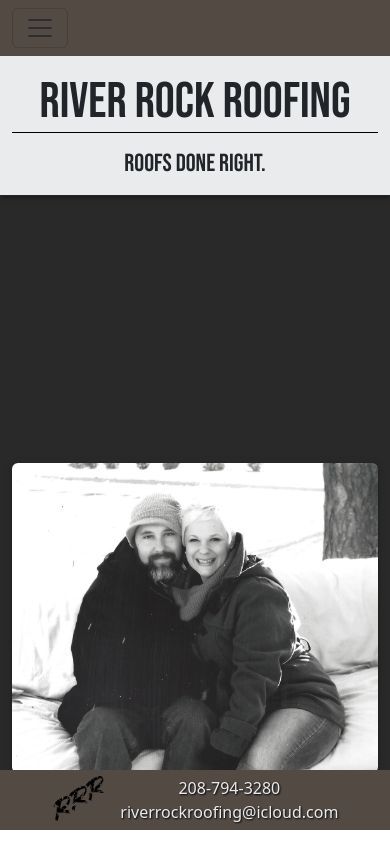
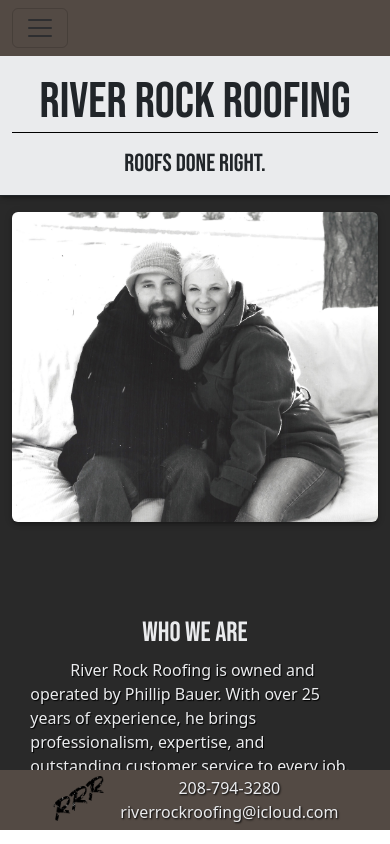
Before and after one commit to JoeCalvi/rrr_website, a Vue app in the folder client/: page /about in a window 390 px wide. Built offline with nearby package versions, Linux system fonts and the light colour scheme.

Commit message:
about adjusted for mobile

```diff
--- a/client/src/views/AboutView.vue
+++ b/client/src/views/AboutView.vue
@@ -3,7 +3,7 @@
   <div class="container-fluid">
     <div class="row jet-bg-black">
       <!-- TODO adjust for mobile -->
-      <div class="col-md-6 main-height d-flex align-items-center mb-3">
+      <div class="col-md-6 d-flex align-items-center my-3">
         <img src="../assets/images/aboutmepicRRR.jpeg" class="img-fluid rounded elevation-3" alt="">
       </div>
       <div class="col-md-6 main-height d-flex align-items-center justify-content-center mb-3">
@@ -43,9 +43,9 @@
   </div>
 </template>
 
-<style>
+<style scoped>
 .main-height {
-  height: calc(100vh - 130px);
+  height: 65vh;
 }
 
 .bio {
```
